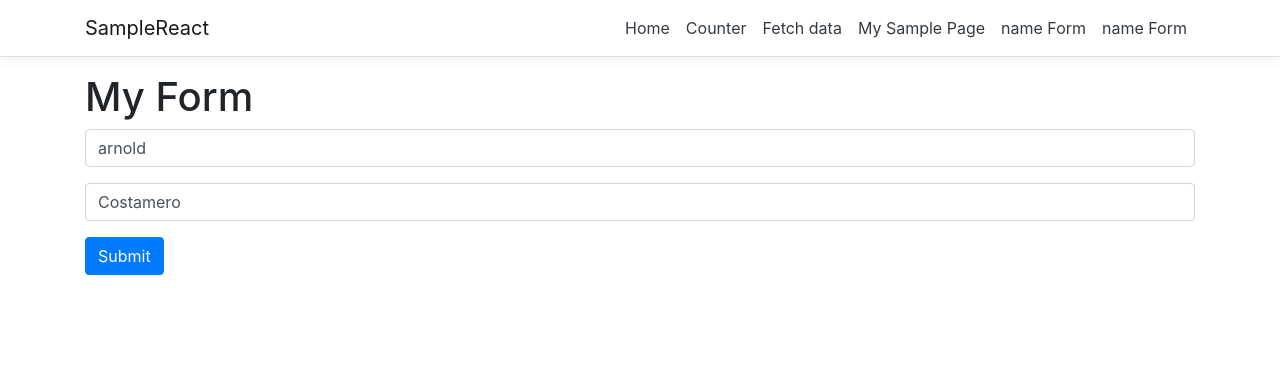
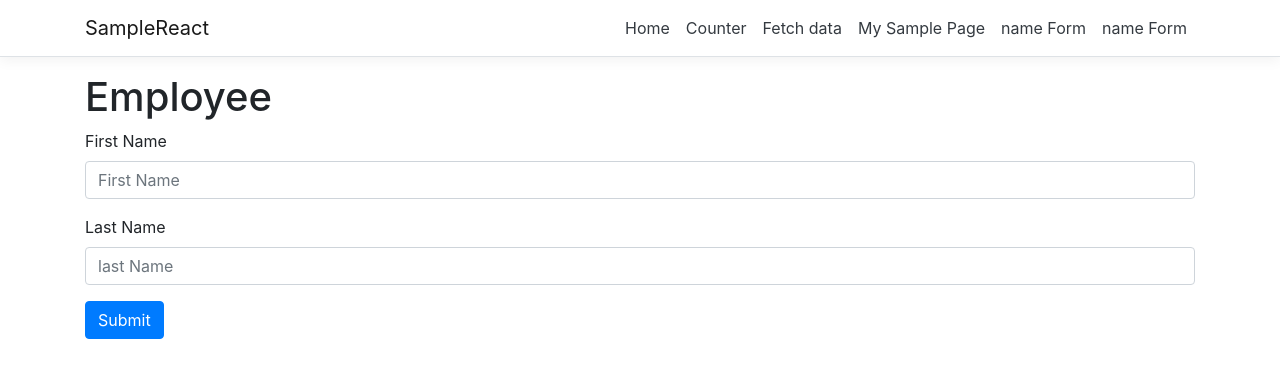
Before and after one commit to 23swift/SampleReact, a React (Create React App) app in the folder ClientApp/: page /newPage in a window 1280 px wide. Shown: the top 378 px of the page. Built offline with nearby package versions, Linux system fonts and the light colour scheme.

Commit message:
Formik Validation

```diff
--- a/ClientApp/src/App.js
+++ b/ClientApp/src/App.js
@@ -8,6 +8,7 @@ import {MySample} from './components/MySample';
 import {EmployeeForm} from './components/Employee/EmployeeForm';
 import{NewPage} from './components/NewPage'
 import {FormikPage} from './components/FormikPage'
+import './scss/custom.css'
 export default class App extends Component {
   static displayName = App.name;
 
--- a/ClientApp/src/components/Employee/EmployeeForm.js
+++ b/ClientApp/src/components/Employee/EmployeeForm.js
@@ -2,7 +2,7 @@ import React, { Component,useState  } from 'react'
 import { ValidateEmployeeForm } from './Validation';
 import{isFormValid } from './Validation';
 import {InputField} from '../formElements/inputField/InputField';
-import DatePicker from 'react-date-picker';
+
 export  class EmployeeForm extends React.Component {
     constructor(props) {
       super(props);
@@ -69,12 +69,8 @@ onChange = date => this.setState({ date })
     return (
 
         <form onSubmit={this.handleSubmit} noValidate>
-            <div >
-            <DatePicker  className="form-control"
-              onChange={this.onChange}
-              value={this.state.date}
-            />
-          </div>
+        <h1>test</h1>
+
             <InputField label="First Name" name="firstName" formErrors={formErrors} onChangeFn={this.handleChange}/>
             <InputField label="Last Name" name="lastName" formErrors={formErrors} onChangeFn={this.handleChange}/>
             <InputField label="Address" name="address" formErrors={formErrors} onChangeFn={this.handleChange}/>
--- a/ClientApp/src/components/FormikPage.js
+++ b/ClientApp/src/components/FormikPage.js
@@ -1,35 +1,49 @@
 import React from 'react';
-import { Formik,Field  } from 'formik';
-
+import { Formik,Field,ErrorMessage   } from 'formik';
+import * as Yup from 'yup';
 export  const FormikPage = () => (
   <div>
-    <h1>My Form</h1>
+    <h1>Employee</h1>
     <Formik
-      initialValues={{ firstName: 'arnold',lastName:'Costamero' }}
+      initialValues={{ firstName: '',lastName:'' }}
+
+      validationSchema={SignupSchema}
       onSubmit={(values, actions) => {
         setTimeout(() => {
           alert(JSON.stringify(values, null, 2));
           actions.setSubmitting(false);
         }, 1000);
       }}
+      >
 
-      render={props => (
-        <form onSubmit={props.handleSubmit}>
-        <div className="form-group">
-
-            <Field className="form-control" type="text" name="firstName" placeholder="First Name" />
+      {({ errors, touched, isValidating,isSubmitting,dirty}) => (
+        <form >
+        <div   className= "form-group" >
+           <label className={errors.firstName && touched.firstName ?"text-danger" :""}>First Name</label>
+            <Field className={errors.firstName && touched.firstName ?"form-control is-invalid" :"form-control"} type="text" name="firstName" placeholder="First Name" />
+            <ErrorMessage name="firstName" render={msg => <span className="invalid-feedback">{msg}</span>} />
         </div>
         <div className="form-group">
-        <Field className="form-control" type="text" name="lastName" placeholder="last Name" />
+        <label className={errors.lastName && touched.lastName ?"text-danger" :""}>Last Name</label>
+        <Field className={errors.lastName && touched.lastName ?"form-control is-invalid" :"form-control"} type="text" name="lastName" placeholder="last Name" />
+        <ErrorMessage name="lastName" render={msg => <span className="invalid-feedback">{msg}</span>} />
         </div>
 
-
-          {props.errors.name && <div id="feedback">{props.errors.name}</div>}
-          <button type="submit" className="btn btn-primary">Submit</button>
+          <button type="submit" className="btn btn-primary" disabled={isSubmitting}>Submit</button>
         </form>
       )}
-    />
+    </Formik>
   </div>
 );
+const SignupSchema = Yup.object().shape({
+    firstName: Yup.string()
+      .min(2, 'Too Short!')
+      .max(50, 'Too Long!')
+      .required('Required'),
+    lastName: Yup.string()
+      .min(2, 'Too Short!')
+      .max(10, 'Too Long!')
+      .required('Required')
 
+  });
 export default FormikPage
--- a/ClientApp/src/index.js
+++ b/ClientApp/src/index.js
@@ -1,4 +1,5 @@
 import 'bootstrap/dist/css/bootstrap.css';
+
 import React from 'react';
 import ReactDOM from 'react-dom';
 import { BrowserRouter } from 'react-router-dom';
--- /dev/null
+++ b/ClientApp/src/scss/custom.css
@@ -0,0 +1,6 @@
+.invalid-feedback {
+  display: none;
+  width: 100%;
+  margin-top: .25rem;
+  font-size: 80%;
+  color: #dc3545; }
```
Also changed, not shown: ClientApp/package.json (+6 -1 lines), ClientApp/src/scss/custom.scss (line endings or trailing spaces), 2 other files (tests, documents, lock files or other folders).
